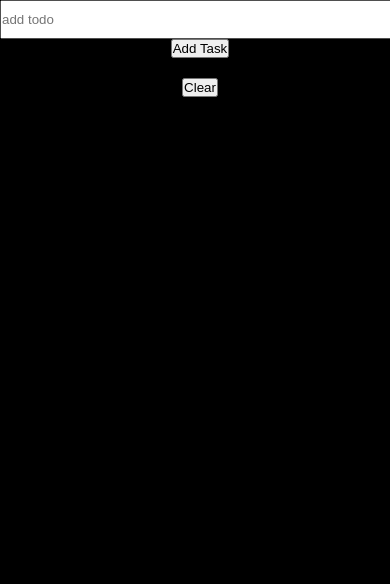
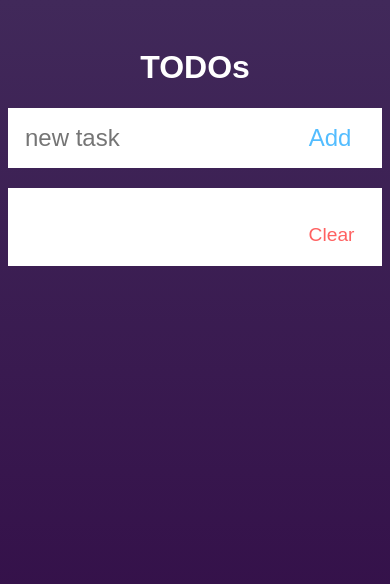
Before and after one commit to Sophi-E/-todo-app, a plain HTML site: page index.html in a window 390 px wide. Drawn offline with Linux system fonts and the light colour scheme.

Commit message:
fixed styling and responsiveness

```diff
--- a/index.html
+++ b/index.html
@@ -9,13 +9,16 @@
 </head>
 <body>
     <div class = 'container'>
+        <h1>TODOs</h1>
         <form action="index.html" method="POST">
-            <input type="text" id = 'input' placeholder="add todo">
-            <button type= 'submit'>Add Task</button>
+            <input type="text" id = 'input' placeholder="new task">
+            <button type= 'submit' class='button'>Add</button>
         </form>
-        <ul>
-        </ul>
-        <button id='btn'>Clear</button>
+        <div class = 'tasks'>
+            <ul>
+            </ul>
+            <button id='btn'>Clear</button>
+        </div>
     </div>
     <script src = 'script.js'></script>
 </body>
--- a/style.css
+++ b/style.css
@@ -1,34 +1,98 @@
 *{
-    margin: 0;
-    padding: 0;
     box-sizing: border-box;
 }
-body{
-    background-color: black;
 
+html{
+    height: 100%;
+    background-image: linear-gradient(#41295a,#2f0743);
+    background-repeat: no-repeat;
+    font-family: sans-serif;
+    color: #0f222d;
+    background-size: auto;
 }
+
 .container{
-    width: 400px;
+  padding-top: 20px;
+  width: 400px;
+  display: flex;
+  justify-content: center;
+  flex-direction: column;
+  margin: auto;
+}
+
+h1{
     text-align: center;
+    color: #fff;
+}
+
+form{
+    background-color: #fff;
+    padding: 15px;
+}
+input[type="text"]{
+    width: 310px;
+    height: 30px;
+    outline: 0;
+    border: none;
+    font-size: 1.5em;
+    background: #fff;
+    color: #2f4f4f;
+}
+.button{
+    font-size: 1.5em;
+    color: #53BDFF;
+    background-color: #fff;
+    outline: 0;
+    border: none;
+    width: 50px;
+}
+
+.tasks{
+    background-color: #fff;
+    margin-top: 20px;
+    padding-top: 10px;
+    padding-bottom: 10px;
+    padding-right: 40px;
 }
 ul{
-    background-color: beige;
-    margin-top: 20px;
+    list-style: none;
 }
 li{
-    list-style: none;
-    width: 100%;
-    padding: 10px 0;
-    display: flex;
-    border: 1px solid grey;
+    border-bottom: 1px solid #53BDFF;
+    padding-bottom: 15px;
+    padding-top: 15px;
+    font-size: 1.3em;
+    color: #2f4f4f;
 }
-input{
-    width: 100%;
-    padding: 10px 0;
+
+.delete{
+    background-color: #ff6161;
+  padding: 0px 3px 0px 3px;
+  color: #fff;
+  cursor: pointer;
 }
-.delete{
-    cursor: pointer;
-    color: red;
-    font-size: 1.5em;
-    font-weight: bold;
+#btn{
+    float: right;
+  text-align: right;
+  color: #ff6161;
+  font-size: 1.2em;
+  cursor: pointer;
+  outline: none;
+  border: none;
+  background-color: #fff;
+  padding: 10px 0;
 }
+
+
+@media (max-width: 500px) {
+    .container{
+      margin: auto;
+      width: 100%;
+    }
+    input[type="text"]{
+      width: 80%;
+    }
+    button{
+      width: 10%;
+    }
+  }
```
